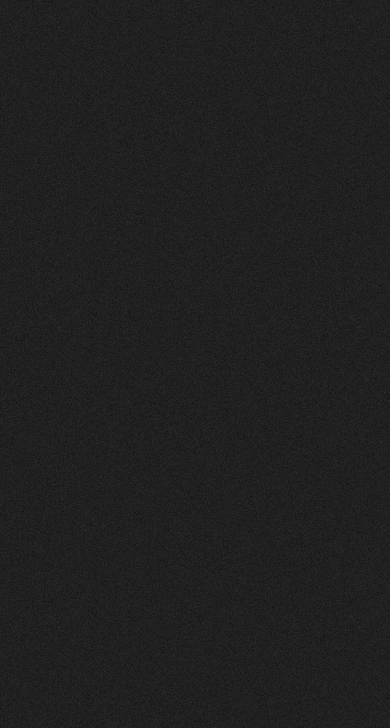
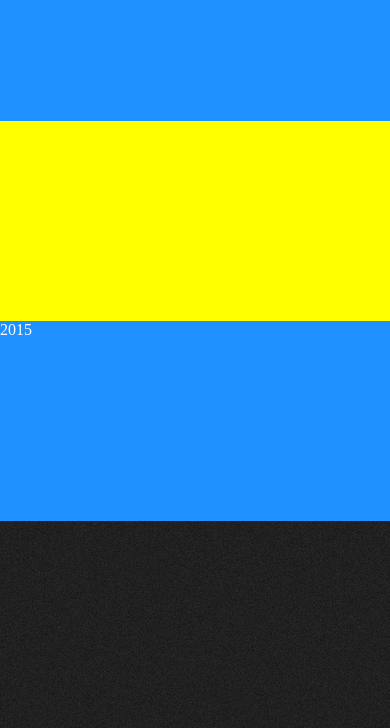
Before and after one commit to leesulgi66/htmlCss, a plain HTML site: page htmlcss-s02e01/index.html in a window 390 px wide. Shown: the part 116-844 px from the top of the page. Drawn offline with Linux system fonts and the light colour scheme.

Commit message:
반응형 margin을 이용한 지그재그 만들기

```diff
--- a/htmlcss-s02e01/style.css
+++ b/htmlcss-s02e01/style.css
@@ -17,3 +17,21 @@ body{
     width: 1200px;
     margin: 0 auto;
 }
+
+.timeline {
+    background-color: yellow;
+}
+
+.timeline-item {
+    background-color: orange;
+    width: 50%;
+}
+
+.timeline-item:nth-child(even) {
+    margin-left: auto;
+}
+
+.tour {
+    background-color: dodgerblue;
+    min-height: 200px;
+}
```
